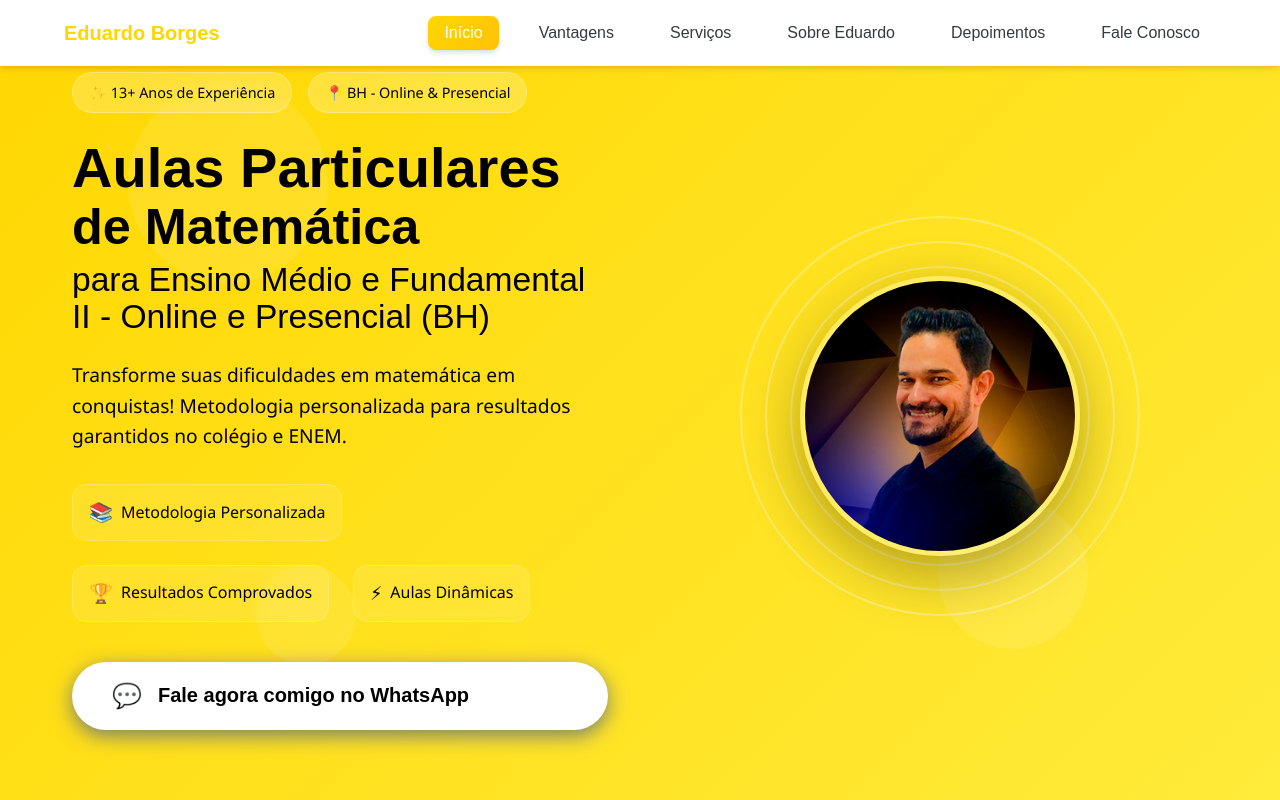
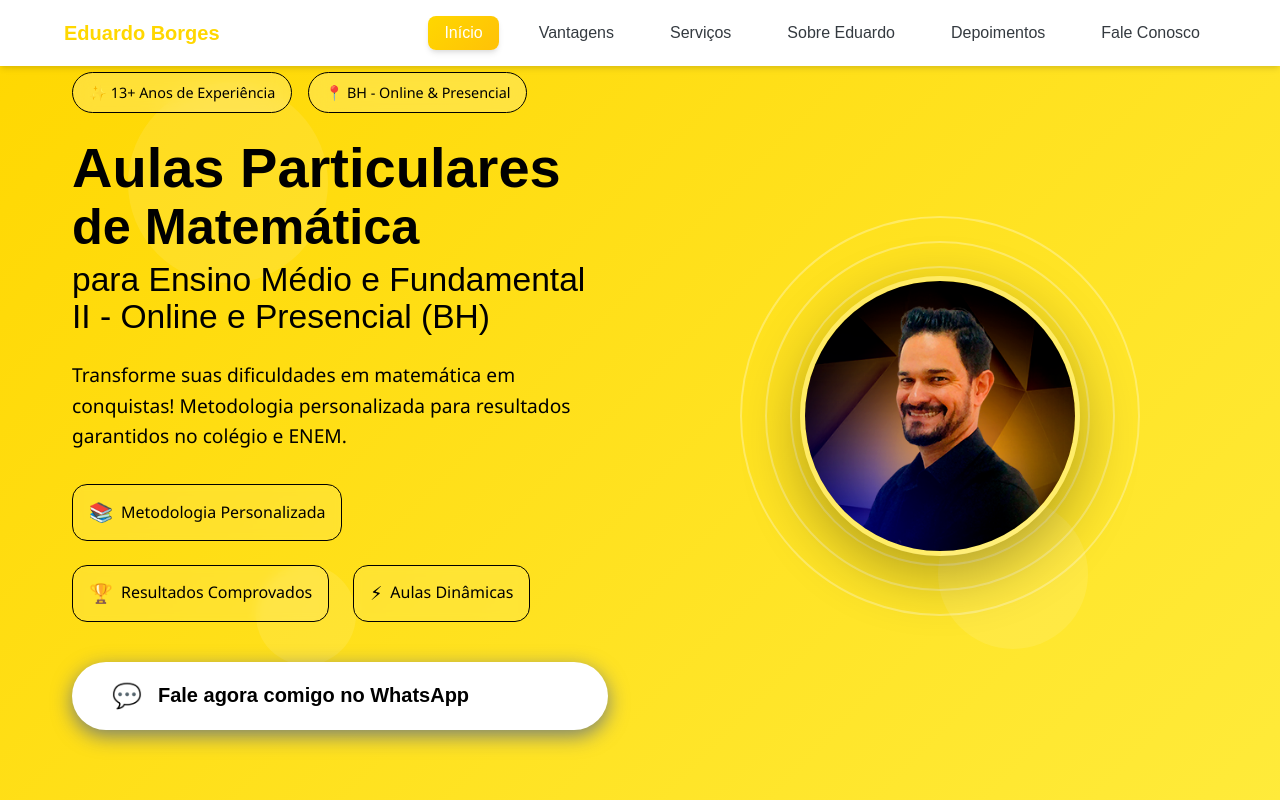
Before and after one commit to brunofiorillo/landing-page, a React (Create React App) app: page / in a window 1280 px wide. Shown: the top 800 px of the page. Built offline with nearby package versions, Linux system fonts and the light colour scheme.

Commit message:
style(components): update border colors to use CSS variable
Replace hardcoded rgba border colors with --color-text variable for consistency and easier theming

```diff
--- a/src/components/CTA.css
+++ b/src/components/CTA.css
@@ -44,7 +44,7 @@
   padding: 15px 25px;
   border-radius: var(--border-radius-lg);
   backdrop-filter: blur(10px);
-  border: 1px solid rgba(255, 255, 255, 0.2);
+  border: 1px solid var(--color-text);
   max-width: 300px;;
 }
 
@@ -67,7 +67,7 @@
   padding: 10px 20px;
   border-radius: var(--border-radius-full);
   backdrop-filter: blur(10px);
-  border: 1px solid rgba(255, 255, 255, 0.2);
+  border: 1px solid var(--color-text);
 }
 
 .benefit-icon {
--- a/src/components/Home.css
+++ b/src/components/Home.css
@@ -95,7 +95,7 @@
 .badge {
   background: rgba(255, 255, 255, 0.2);
   backdrop-filter: blur(10px);
-  border: 1px solid rgba(255, 255, 255, 0.3);
+  border: 1px solid var(--color-text);
   padding: 0.5rem 1rem;
   border-radius: 25px;
   font-size: 0.9rem;
@@ -206,7 +206,7 @@
   padding: 0.75rem 1rem;
   border-radius: 15px;
   backdrop-filter: blur(5px);
-  border: 1px solid rgba(255, 255, 255, 0.2);
+  border: 1px solid var(--color-text);
   transition: all 0.3s ease;
   justify-content: center;
     color: var(--color-text);
```
